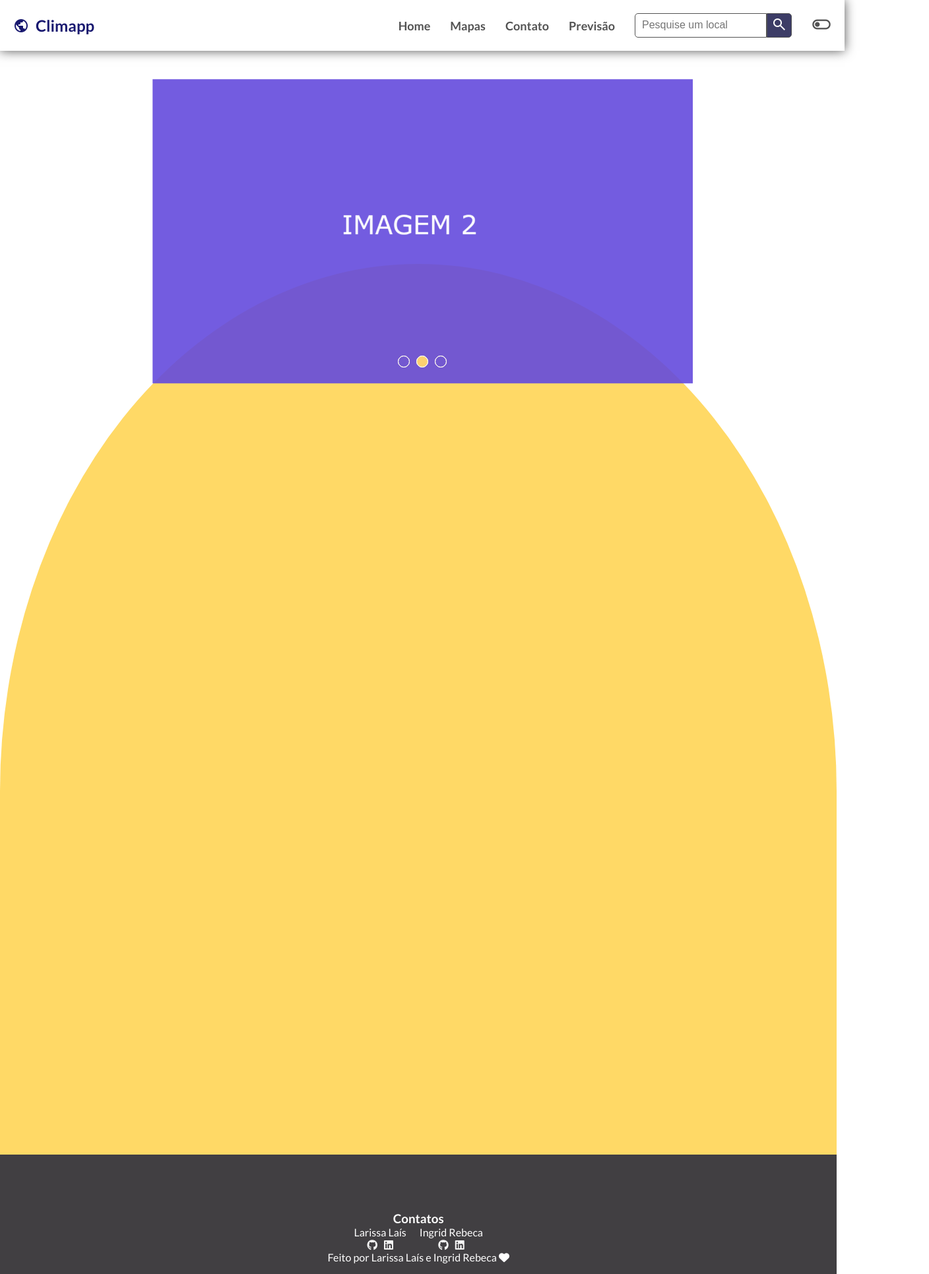
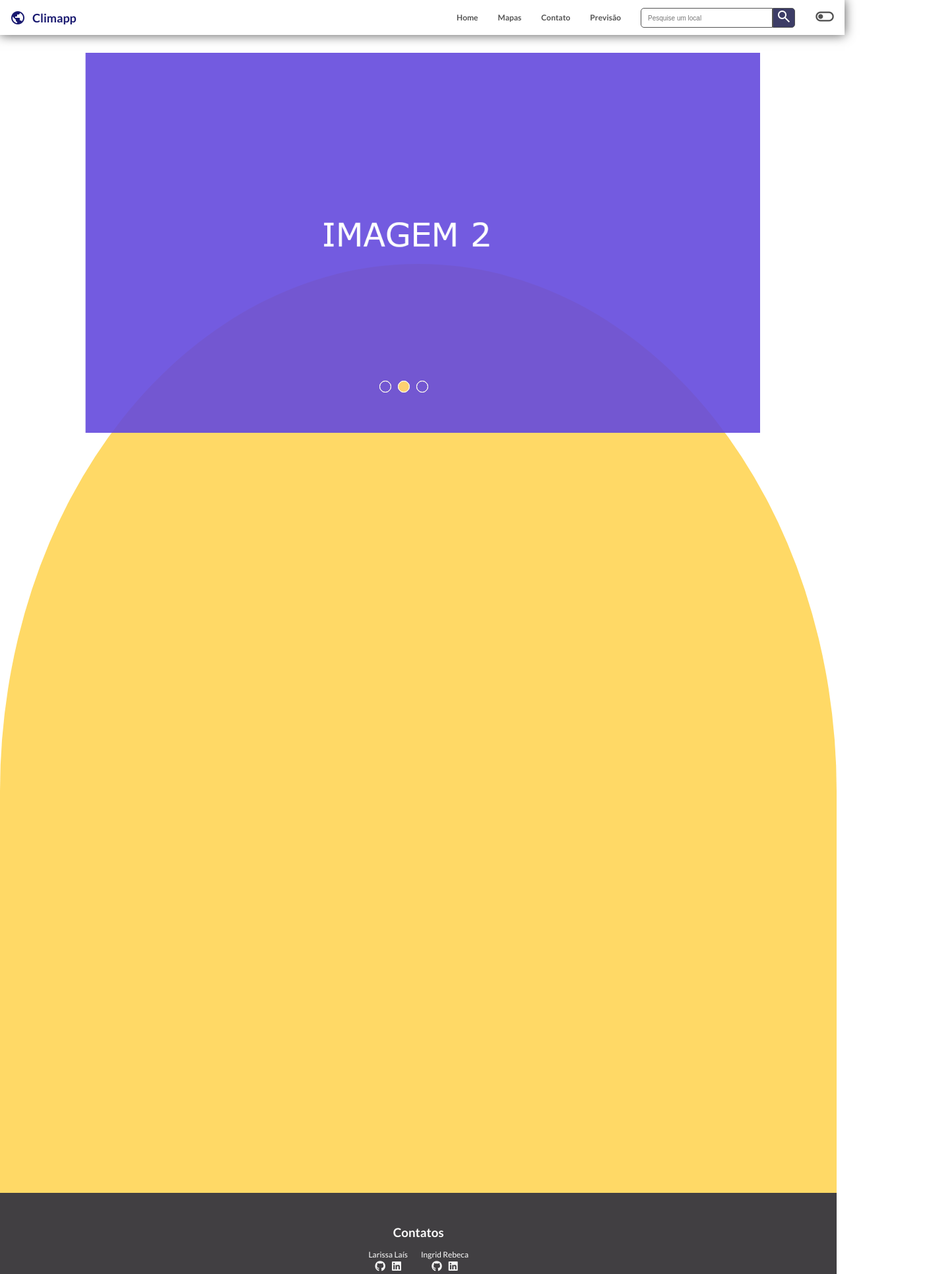
Before and after one commit to LariLais/Climapp-Weather-API, a plain HTML site: page src/index.html in a window 1280 px wide. Shown: the top 1931 px of the page at 66% size, 1408 px wide, since content can reach past the window. Drawn offline with nearby package versions, Linux system fonts and the light colour scheme.

Commit message:
Atualizações de incompatibilidade

```diff
--- a/src/index.html
+++ b/src/index.html
@@ -69,20 +69,20 @@
       <!-- Carrossel -->
       <section class="slider">
         <div id="modal-carrossel">
-          <input type="radio" name="btn-radio" id="radio1">
-          <input type="radio" name="btn-radio" id="radio2">
-          <input type="radio" name="btn-radio" id="radio3">
+          <input type="radio" name="btn-radio" id="radio1" />
+          <input type="radio" name="btn-radio" id="radio2" />
+          <input type="radio" name="btn-radio" id="radio3" />
 
           <div class="slide-box primeiro">
-            <img src="img/img1.png" alt="slide 1">
+            <img src="assets/img/img1.png" alt="slide 1" />
           </div>
 
           <div class="slide-box">
-            <img src="img/img2.png" alt="slide 2">
+            <img src="assets/img/img2.png" alt="slide 2" />
           </div>
 
           <div class="slide-box">
-            <img src="img/img3.png" alt="slide 3">
+            <img src="assets/img/img3.png" alt="slide 3" />
           </div>
 
           <div class="nav-auto">
@@ -97,7 +97,6 @@
             <label for="radio3" class="manual-btn"></label>
           </div>
         </div>
-
       </section>
     </main>
 
--- a/src/styles/base-pagina.css
+++ b/src/styles/base-pagina.css
@@ -57,12 +57,17 @@ footer {
   position: absolute;
   background-color: var(--cabecalho);
   width: 99.1vw;
-  height: 250px;
-  bottom: -150vh;
+  height: 200px;
+  bottom: -151vh;
   flex-direction: column;
   text-align: center;
   justify-content: center;
   color: white;
+  gap: 15px;
+}
+
+footer p {
+  font-size: smaller;
 }
 
 .contatos {
@@ -70,6 +75,10 @@ footer {
   justify-content: center;
   padding: 0;
   gap: 20px;
+}
+
+.contatos p {
+  font-size: 12px;
 }
 
 .lista-contato {
--- a/src/styles/carrossel.css
+++ b/src/styles/carrossel.css
@@ -1,6 +1,5 @@
-section.slider{
-    margin:0 auto;
-    width: 80%;
+section.slider {
+  width: 100%;
   height: auto;
   padding: 0 !important;
   overflow: hidden;
@@ -13,28 +12,32 @@ section.slider{
   opacity: 90%;
   margin: 0 auto;
 }
-  #modal-carrossel input{
+#modal-carrossel input {
   display: none;
 }
-  .slide-box{
+.slide-box {
   width: 25%;
-    height: auto;
   position: relative;
   text-align: center;
   transition: 1.5s;
 }
-  .slide-box img{
+.slide-box img {
   width: 80%;
-    margin-top: 15vh;
+  margin-top: 10vh;
 }
-.nav-manual, .nav-auto{
-    position:absolute;
+.nav-manual,
+.nav-auto {
+  position: absolute;
   width: 100%;
   margin-top: 40%;
+  padding-left: 200px;
   display: flex;
+  align-items: center;
   justify-content: center;
 }
-.nav-manual .manual-btn, .nav-auto div{
+
+.nav-manual .manual-btn,
+.nav-auto div {
   border: 1px solid rgb(255, 255, 255);
   padding: 8px;
   margin-right: 20vw;
@@ -42,25 +45,26 @@ section.slider{
   cursor: pointer;
   transition: 0.5s;
 }
-.nav-manual .manual-btn:not(:last-child), .nav-auto div:not(:last-child),
-#radio1:checked ~ .nav-auto .auto-btn1{
+.nav-manual .manual-btn:not(:last-child),
+.nav-auto div:not(:last-child),
+#radio1:checked ~ .nav-auto .auto-btn1 {
   margin-right: 10px;
 }
-#radio1:checked ~ .nav-auto .auto-btn1{
-  background-color:  rgb(252, 249, 204);;
+#radio1:checked ~ .nav-auto .auto-btn1 {
+  background-color: rgb(252, 249, 204);
 }
-#radio2:checked ~ .nav-auto .auto-btn2{
-  background-color: rgb(252, 208, 115);;
+#radio2:checked ~ .nav-auto .auto-btn2 {
+  background-color: rgb(252, 208, 115);
 }
-#radio3:checked ~ .nav-auto .auto-btn3{
-  background-color: rgb(255, 174, 0);;
+#radio3:checked ~ .nav-auto .auto-btn3 {
+  background-color: rgb(255, 174, 0);
 }
-#radio1:checked ~ .primeiro{
+#radio1:checked ~ .primeiro {
   margin-left: 0%;
 }
-#radio2:checked ~ .primeiro{
+#radio2:checked ~ .primeiro {
   margin-left: -25%;
 }
-#radio3:checked ~ .primeiro{
+#radio3:checked ~ .primeiro {
   margin-left: -50%;
 }
--- a/src/styles/header.css
+++ b/src/styles/header.css
@@ -2,7 +2,7 @@
   display: flex;
   align-items: center;
   justify-content: space-between;
-  padding: 20px;
+  padding: 10px 15px;
   box-shadow: 0 0 1rem 0rem #535353;
   background-color: #fff;
   width: 100%;
@@ -18,8 +18,8 @@
   cursor: pointer;
 }
 
-#titulo-site h1 {
-  font-size: 24px;
+#titulo-site {
+  font-size: 18px;
 }
 
 #titulo-site span {
@@ -32,8 +32,14 @@
   gap: 30px;
 }
 
+.nav-menu-item {
+  display: flex;
+  align-items: center;
+  justify-content: center;
+}
+
 .nav-menu-item a {
-  font-size: 18px;
+  font-size: 12px;
   color: #535353;
   font-weight: 600;
   transition: all 0.5s;
@@ -53,17 +59,18 @@
   padding: 0 10px;
   border: 1px solid #535353;
   outline: none;
+  height: 30px;
 }
 
 .search-input::placeholder {
-  font-size: 16px;
+  font-size: 10px;
 }
 
 .search-btn {
   border-radius: 0 5px 5px 0;
   border: 1px solid #535353;
   background-color: rgb(60, 60, 102);
-  padding: 4px 6px;
+  padding: 0px 4px;
   cursor: pointer;
   outline: none;
 }
```
Also changed, not shown: src/assets/img/img1.png (renamed from src/img/img1.png), src/assets/img/img2.png (renamed from src/img/img2.png), src/assets/img/img3.png (renamed from src/img/img3.png). Lines whose indentation alone changed are shown as unchanged.
